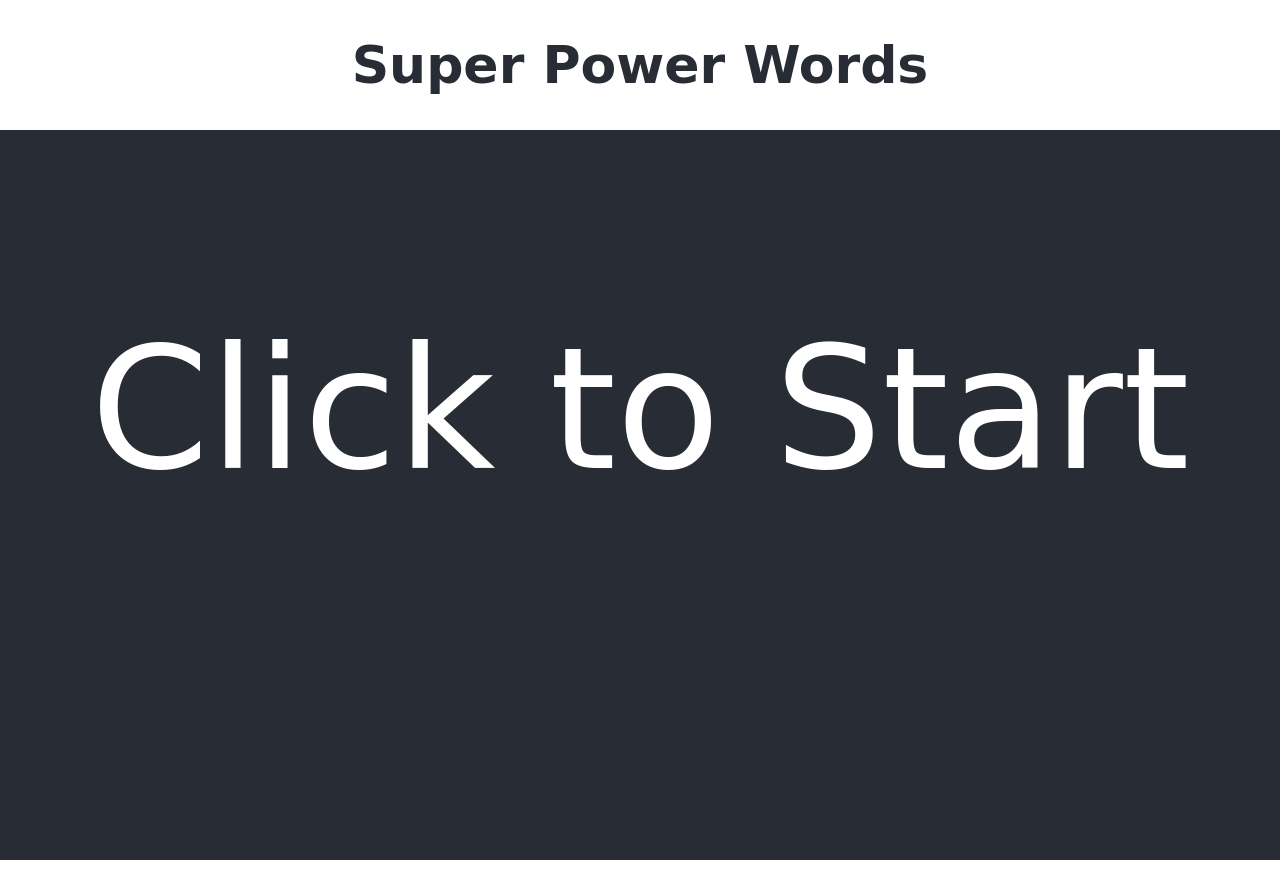
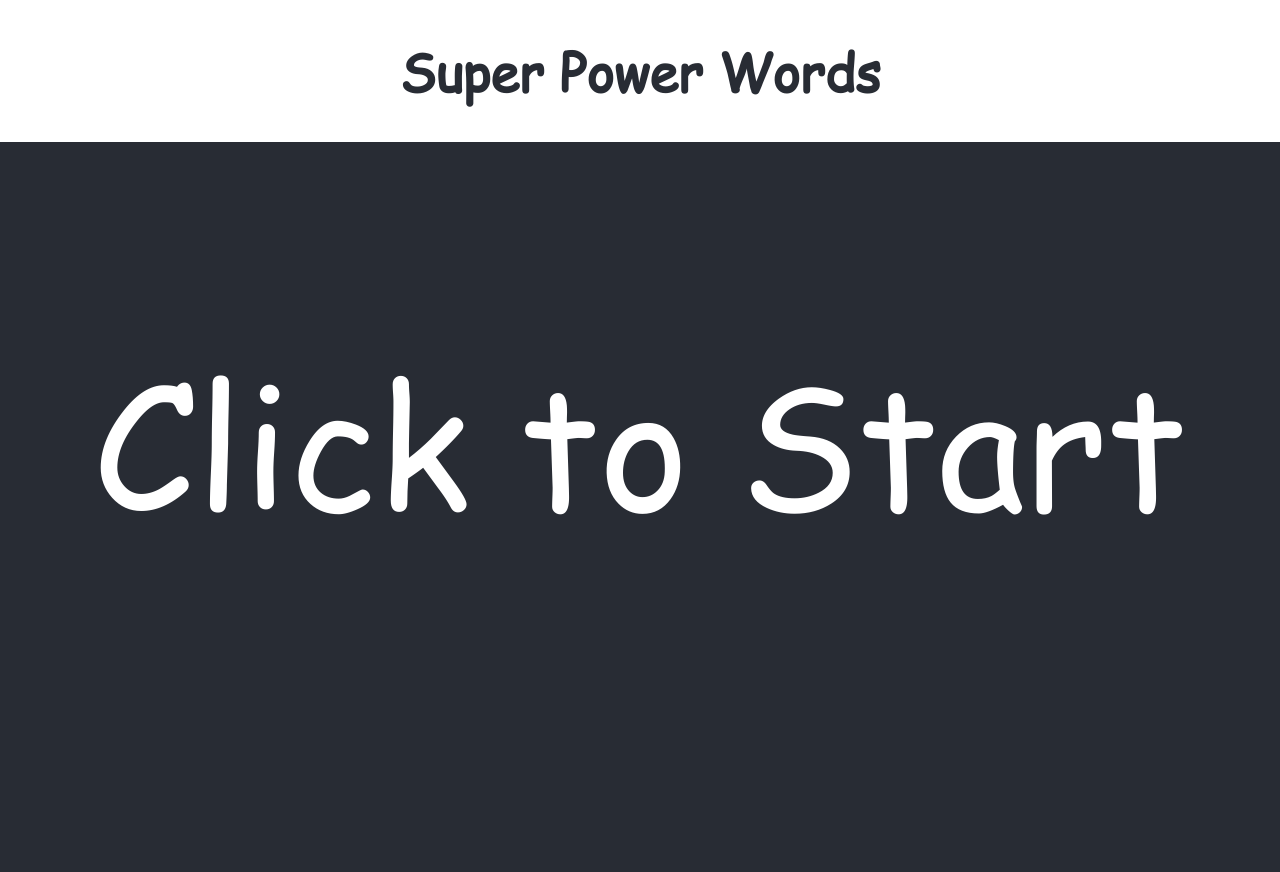
Before and after one commit to LewisCraik/super-power-words, a React (Create React App) app: page / in a window 1280 px wide. Built offline with nearby package versions, Linux system fonts and the light colour scheme.

Commit message:
Embed Comic Sans font

```diff
--- a/src/index.css
+++ b/src/index.css
@@ -1,8 +1,13 @@
+@font-face {
+  font-family: "Comic";
+  src: local("Comic"), url(./fonts/COMIC.ttf) format("truetype");
+}
+
 body {
   margin: 0;
-  font-family: "Comic Sans MS", -apple-system, BlinkMacSystemFont, "Segoe UI",
-    "Roboto", "Oxygen", "Ubuntu", "Cantarell", "Fira Sans", "Droid Sans",
-    "Helvetica Neue", sans-serif;
+  font-family: Comic, -apple-system, BlinkMacSystemFont, "Segoe UI", "Roboto",
+    "Oxygen", "Ubuntu", "Cantarell", "Fira Sans", "Droid Sans", "Helvetica Neue",
+    sans-serif;
   -webkit-font-smoothing: antialiased;
   -moz-osx-font-smoothing: grayscale;
 }
```
Also changed, not shown: src/fonts/COMIC.TTF (added).
